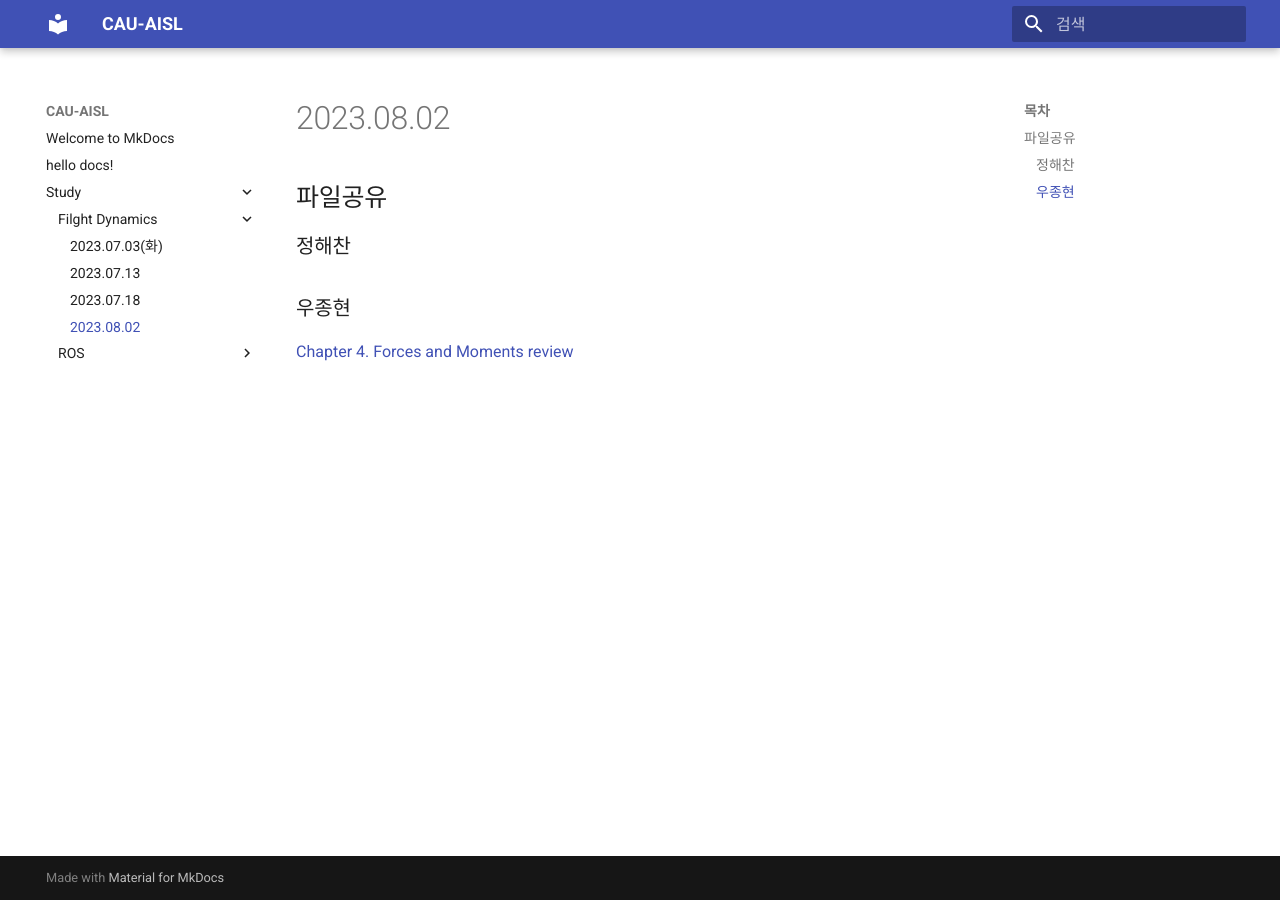
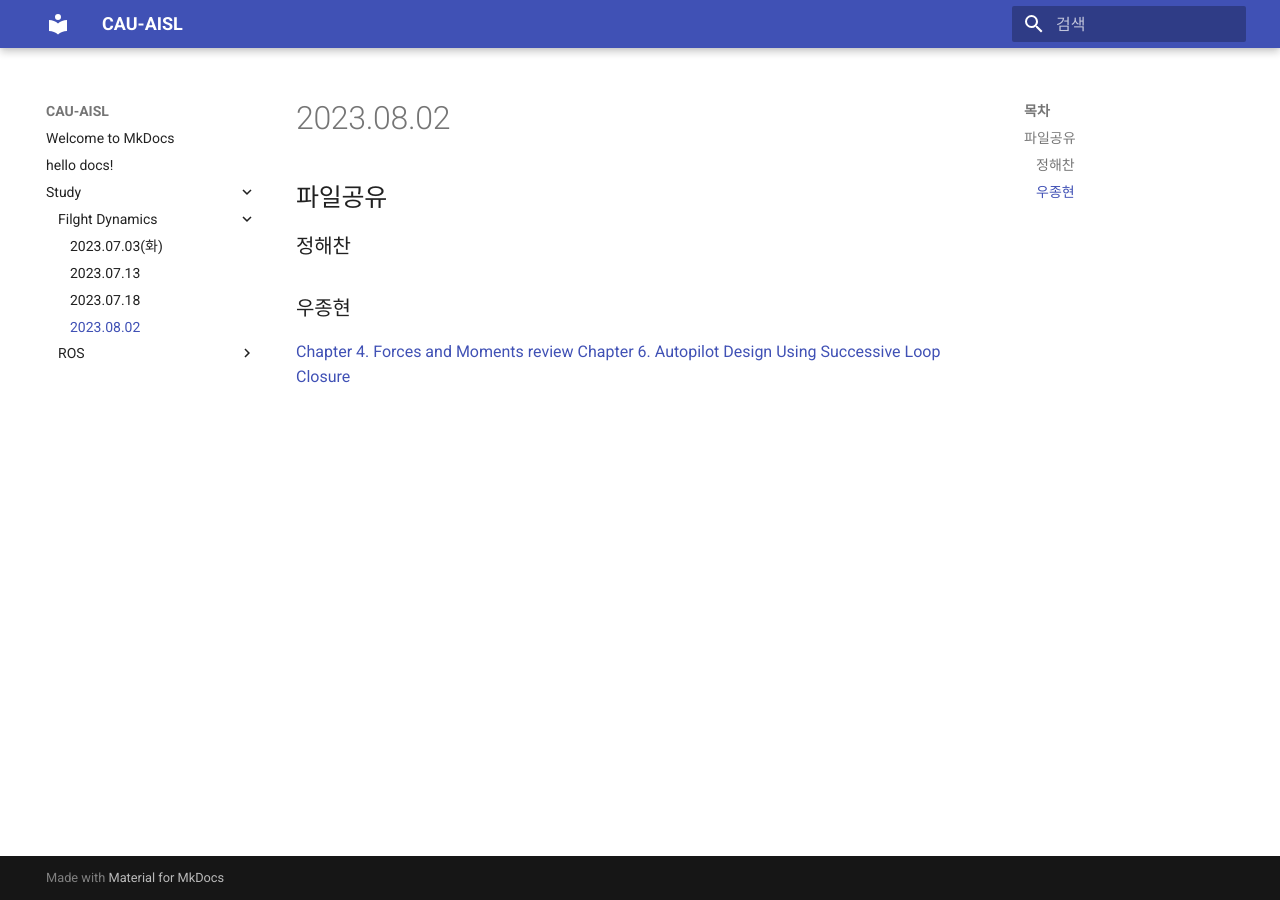
Before and after one commit to CAU-AISL/AISL-Docs, an MkDocs documentation site: the page built from docs/Study/Filght Dynamics/2023.08.02.md, in a window 1280 px wide. Built offline with MkDocs 1.6.1 and Material for MkDocs 9.7.7, drawn with Linux system fonts in a browser that asks for light colours.

Commit message:
Update 2023.08.02.md

```diff
--- a/docs/Study/Filght Dynamics/2023.08.02.md
+++ b/docs/Study/Filght Dynamics/2023.08.02.md
@@ -5,3 +5,4 @@
 
 ### 우종현
 [Chapter 4. Forces and Moments review](https://github.com/CAU-AISL/Database/blob/main/%EB%B9%84%ED%96%89%EB%8F%99%EC%97%AD%ED%95%99%20%EA%B3%B5%EC%9C%A0%20%ED%8C%8C%EC%9D%BC/Forces%20and%20Moments(Chap%204%20)%207315f570e3474c9a88b678d18073ab0e.pdf)
+[Chapter 6. Autopilot Design Using Successive Loop Closure]()
```
